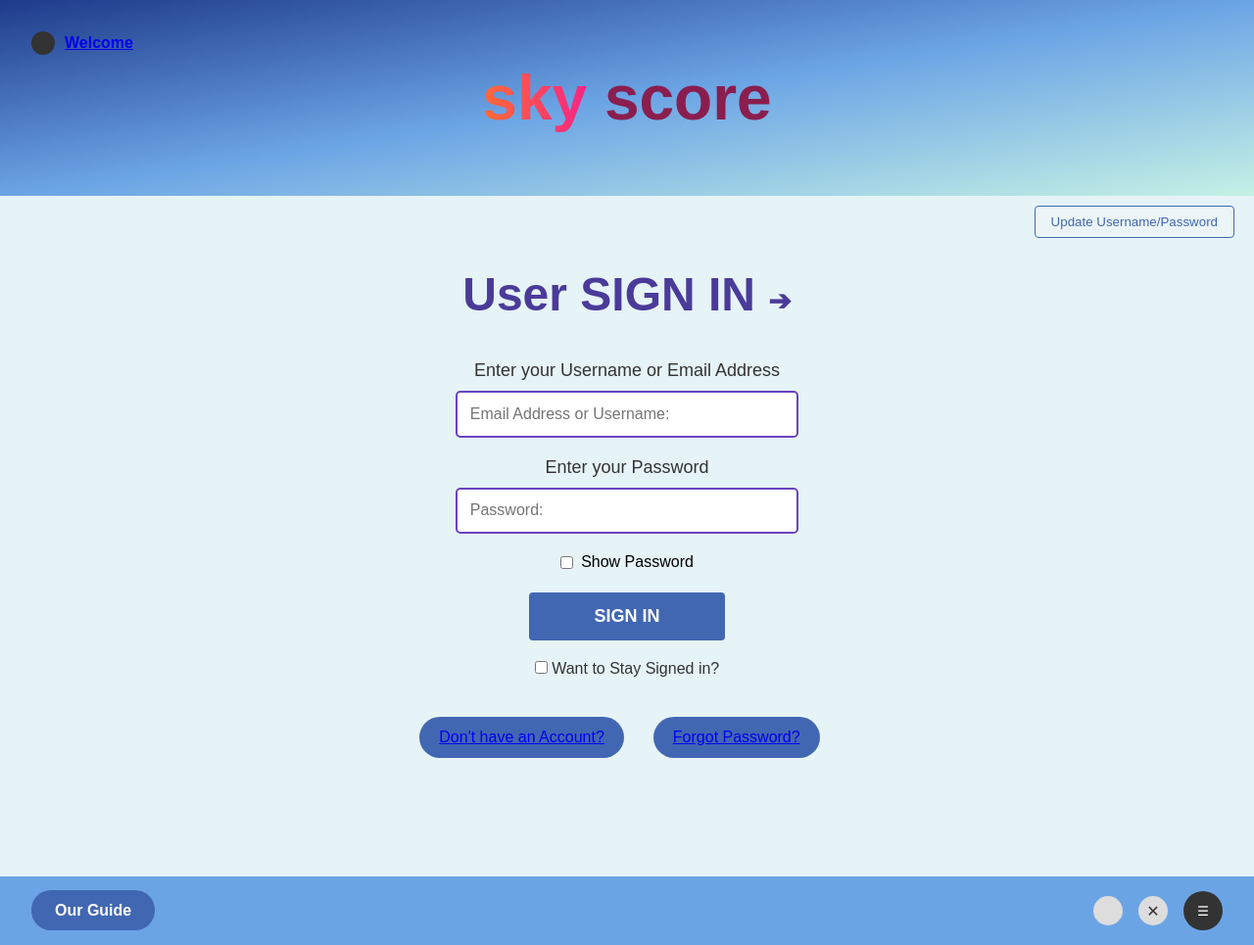
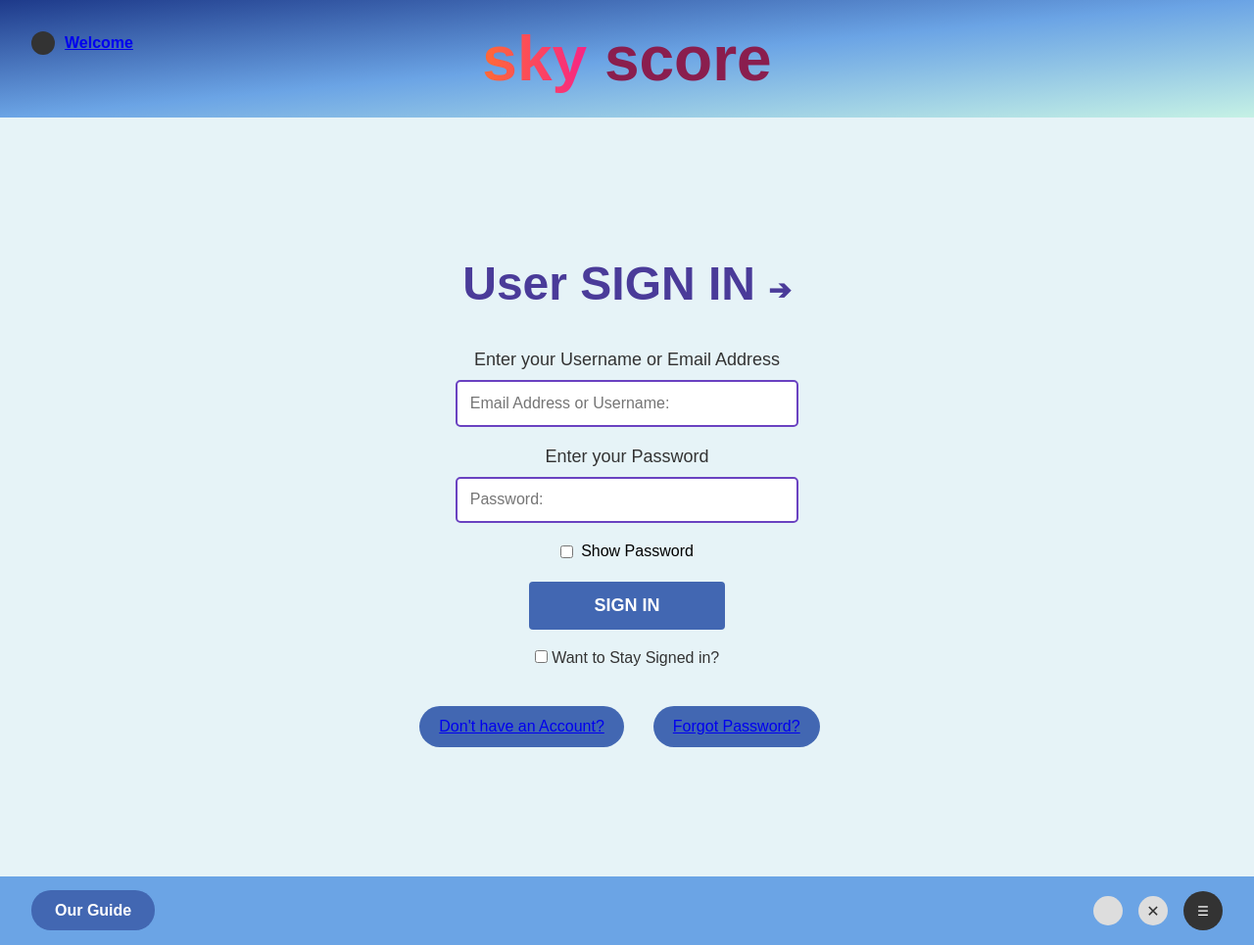
Before and after one commit to shahramhal/SkyScore, a Django app: page /login/ in a window 1280 px wide. Shown: the whole page at 98% size. Run offline with Django 5.2, Linux system fonts and the light colour scheme.

Commit message:
some small changes

```diff
--- a/Users/static/css/style.css
+++ b/Users/static/css/style.css
@@ -53,15 +53,7 @@ body {
     background-color: var(--dark-blue);
 }
 
-.auth-header-container {
-    display: flex;
-    justify-content: flex-end;
-    padding: 10px 20px;
-    position: relative;
-    z-index: 3;
-    width: 100%;
-    box-sizing: border-box;
-}
+
 
 .update-button {
     background-color: rgba(255, 255, 255, 0.2);
@@ -73,6 +65,12 @@ body {
 }
 
 /* Sign in header */
+.login-content {
+    max-width: 800px;
+    margin: 90px 0;
+    padding: 2rem;
+    width: 90%;
+}
 .sign-in-header {
     text-align: center;
     padding: 20px;
@@ -190,7 +188,7 @@ body {
 /* Registration Form Styles */
 .registration-content {
     max-width: 800px;
-    margin: 0 auto;
+    margin: 90px 0;
     padding: 2rem;
     width: 90%;
 }
@@ -417,9 +415,7 @@ body {
         align-items: center;
     }
 
-    .auth-header-container {
-        justify-content: center;
-    }
+
 }
 
 @media (max-width: 480px) {
--- a/Users/templates/login.html
+++ b/Users/templates/login.html
@@ -11,12 +11,7 @@
   </head>
   <body>
     <div class="main-container">
-      <!-- The header is included in headfile.html, so we'll add login-specific content -->
-      <div class="auth-header-container">
-        <div class="update-button-container">
-          <button class="update-button">Update Username/Password</button>
-        </div>
-      </div>
+      <div class="login-content">
 
         <div class="sign-in-header">
           <h1>User SIGN IN <span class="arrow-icon">➔</span></h1>
@@ -89,11 +84,10 @@
           <button class="forgot-password-button">
             <a href="{% url 'forgotPassword' %}">Forgot Password?<a/></button>
         </div>
-
-
-
+      </div>
     </div>
     <script src="{% static 'js/user_script.js' %}"></script>
+    {% include "footer.html" %}
   </body>
-  {% include "footer.html" %}
+
 </html>
--- a/Users/templates/signup.html
+++ b/Users/templates/signup.html
@@ -184,7 +184,6 @@
     </div>
 
     <script src="{% static 'js/user_script.js' %}"></script>
+    {% include "footer.html" %}
   </body>
-
-  {% include "footer.html" %}
 </html>
--- a/static/css/styles.css
+++ b/static/css/styles.css
@@ -32,7 +32,7 @@ body {
     padding: 2rem 0;
     position: relative;
     overflow: hidden;
-    height: 200px;
+    height: 120px;
 }
 
 .welcome-logo {
@@ -195,6 +195,6 @@ body {
 
 @media (min-width: 1200px) {
     .upper-section {
-        height: 200px;
+        height: 120px;
     }
 }
```
Also changed, not shown: db.sqlite3. Lines whose indentation alone changed are shown as unchanged.
